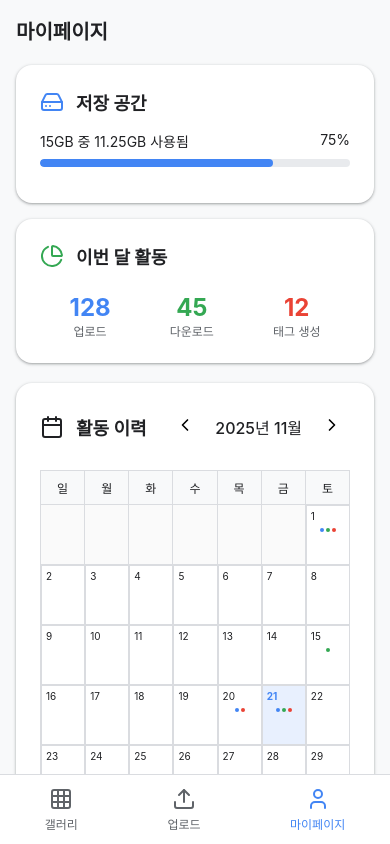
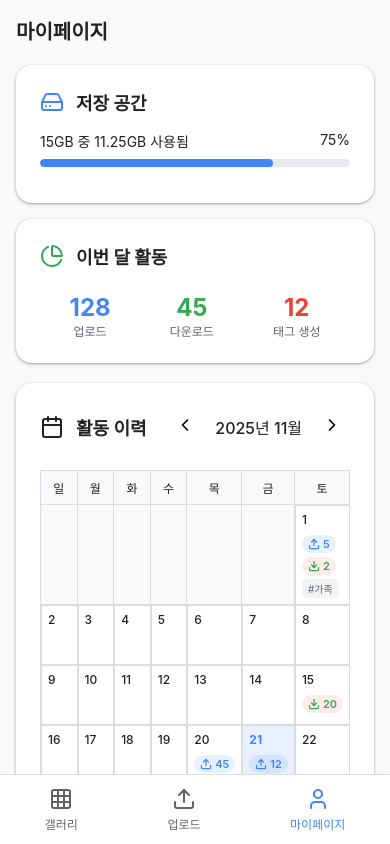
Before and after one commit to JokerTrickster/cloud_repository, a React (Vite) app: page /mypage in a window 390 px wide. Built offline with nearby package versions, Linux system fonts and the light colour scheme.

Commit message:
feat: Gallery UI polish with FAB and mobile refinements

```diff
--- a/src/data/mockData.js
+++ b/src/data/mockData.js
@@ -3,11 +3,12 @@ import { format } from 'date-fns';
 // Mock Data for Gallery
 export const MOCK_FILES = Array.from({ length: 50 }).map((_, i) => {
     const date = new Date(2025, 10, 21 - Math.floor(i / 5)); // Group by every 5 items
+    const isVideo = i % 5 === 0; // Every 5th item is a video
     return {
         id: i,
         url: `https://picsum.photos/seed/${i}/400/400`,
-        type: 'image',
-        name: `Photo ${i + 1}`,
+        type: isVideo ? 'video' : 'image',
+        name: isVideo ? `Video ${i + 1}` : `Photo ${i + 1}`,
         date: format(date, 'yyyy-MM-dd'),
         tags: i % 3 === 0 ? ['여행', '풍경'] : i % 3 === 1 ? ['음식'] : ['가족', '친구']
     };
--- a/src/pages/Gallery.jsx
+++ b/src/pages/Gallery.jsx
@@ -1,5 +1,5 @@
 import React, { useState, useMemo, useEffect, memo } from 'react';
-import { Search, Grid, Check, X } from 'lucide-react';
+import { Search, Grid, Check, X, Play, Trash2, Filter } from 'lucide-react';
 import { format, parseISO } from 'date-fns';
 import { ko } from 'date-fns/locale';
 import { MOCK_FILES, RECENT_TAGS } from '../data/mockData';
@@ -28,10 +28,32 @@ const GalleryItem = memo(({ file, isSelectionMode, isSelected, onToggle, searchT
                 width: '100%',
                 height: '100%',
                 objectFit: 'cover',
-                transition: 'transform 0.2s'
+                transition: 'transform 0.2s',
+                opacity: isSelectionMode && isSelected ? 0.7 : 1
             }}
             loading="lazy"
         />
+
+        {/* Video Indicator */}
+        {file.type === 'video' && (
+            <div style={{
+                position: 'absolute',
+                top: '50%',
+                left: '50%',
+                transform: 'translate(-50%, -50%)',
+                width: '40px',
+                height: '40px',
+                borderRadius: '50%',
+                background: 'rgba(0,0,0,0.5)',
+                display: 'flex',
+                alignItems: 'center',
+                justifyContent: 'center',
+                backdropFilter: 'blur(4px)'
+            }}>
+                <Play size={20} fill="white" color="white" style={{ marginLeft: '2px' }} />
+            </div>
+        )}
+
         {/* Tag Overlay */}
         <div style={{
             position: 'absolute',
@@ -70,7 +92,8 @@ const GalleryItem = memo(({ file, isSelectionMode, isSelected, onToggle, searchT
                 border: '2px solid white',
                 display: 'flex',
                 alignItems: 'center',
-                justifyContent: 'center'
+                justifyContent: 'center',
+                transition: 'all 0.2s'
             }}>
                 {isSelected && <Check size={14} color="white" />}
             </div>
@@ -79,10 +102,12 @@ const GalleryItem = memo(({ file, isSelectionMode, isSelected, onToggle, searchT
 ));
 
 const Gallery = () => {
+    const [files, setFiles] = useState(MOCK_FILES);
     const [searchTerm, setSearchTerm] = useState('');
     const [imageSize, setImageSize] = useState(150);
     const [selectedFiles, setSelectedFiles] = useState([]);
     const [sortOption, setSortOption] = useState('date'); // date, name, tag
+    const [filterType, setFilterType] = useState('all'); // all, image, video
     const [isSelectionMode, setIsSelectionMode] = useState(false);
     const [targetDate, setTargetDate] = useState('');
 
@@ -113,17 +138,18 @@ const Gallery = () => {
 
     // Memoized Filter and Sort Logic
     const filteredFiles = useMemo(() => {
-        return MOCK_FILES.filter(file => {
+        return files.filter(file => {
             const matchesSearch = file.name.toLowerCase().includes(searchTerm.toLowerCase()) ||
                 file.tags.some(tag => tag.toLowerCase().includes(searchTerm.toLowerCase().replace('#', '')));
-            return matchesSearch;
+            const matchesType = filterType === 'all' || file.type === filterType;
+            return matchesSearch && matchesType;
         }).sort((a, b) => {
             if (sortOption === 'date') return new Date(b.date) - new Date(a.date);
             if (sortOption === 'name') return a.name.localeCompare(b.name);
             if (sortOption === 'tag') return a.tags[0]?.localeCompare(b.tags[0] || '') || 0;
             return 0;
         });
-    }, [searchTerm, sortOption]);
+    }, [files, searchTerm, sortOption, filterType]);
 
     // Memoized Grouping
     const groupedFiles = useMemo(() => {
@@ -151,6 +177,14 @@ const Gallery = () => {
         alert(`${selectedFiles.length}개의 파일을 다운로드합니다.`);
         setSelectedFiles([]);
         setIsSelectionMode(false);
+    };
+
+    const handleDelete = () => {
+        if (window.confirm(`${selectedFiles.length}개의 파일을 삭제하시겠습니까?`)) {
+            setFiles(prev => prev.filter(file => !selectedFiles.includes(file.id)));
+            setSelectedFiles([]);
+            setIsSelectionMode(false);
+        }
     };
 
     return (
@@ -229,6 +263,28 @@ const Gallery = () => {
                     )}
                 </div>
 
+                {/* Filter Tabs */}
+                <div style={{ display: 'flex', gap: '8px', marginBottom: '12px' }}>
+                    {['all', 'image', 'video'].map(type => (
+                        <button
+                            key={type}
+                            onClick={() => setFilterType(type)}
+                            style={{
+                                padding: '6px 12px',
+                                borderRadius: 'var(--radius-full)',
+                                border: filterType === type ? '1px solid var(--primary)' : '1px solid var(--border)',
+                                background: filterType === type ? 'var(--primary)' : 'var(--surface)',
+                                color: filterType === type ? 'white' : 'var(--text-secondary)',
+                                fontSize: '13px',
+                                cursor: 'pointer',
+                                textTransform: 'capitalize'
+                            }}
+                        >
+                            {type === 'all' ? '전체' : type === 'image' ? '이미지' : '동영상'}
+                        </button>
+                    ))}
+                </div>
+
                 {/* Recent Tags */}
                 <div style={{ display: 'flex', gap: '6px', overflowX: 'auto', paddingBottom: '8px', marginBottom: '8px' }}>
                     {RECENT_TAGS.map((tag) => (
@@ -296,39 +352,7 @@ const Gallery = () => {
                     </div>
 
                     <div style={{ display: 'flex', gap: '8px' }}>
-                        {isSelectionMode ? (
-                            <>
-                                <span style={{ display: 'flex', alignItems: 'center', fontSize: '12px' }}>
-                                    {selectedFiles.length}/30
-                                </span>
-                                <button
-                                    onClick={handleDownload}
-                                    disabled={selectedFiles.length === 0}
-                                    style={{
-                                        padding: '6px 12px',
-                                        background: 'var(--primary)',
-                                        color: 'white',
-                                        borderRadius: 'var(--radius-full)',
-                                        fontSize: '12px',
-                                        opacity: selectedFiles.length === 0 ? 0.5 : 1
-                                    }}
-                                >
-                                    다운로드
-                                </button>
-                                <button
-                                    onClick={() => { setIsSelectionMode(false); setSelectedFiles([]); }}
-                                    style={{
-                                        padding: '6px 12px',
-                                        background: 'var(--surface)',
-                                        border: '1px solid var(--border)',
-                                        borderRadius: 'var(--radius-full)',
-                                        fontSize: '12px'
-                                    }}
-                                >
-                                    취소
-                                </button>
-                            </>
-                        ) : (
+                        {!isSelectionMode && (
                             <button
                                 onClick={() => setIsSelectionMode(true)}
                                 style={{
@@ -339,7 +363,8 @@ const Gallery = () => {
                                     fontSize: '12px',
                                     display: 'flex',
                                     alignItems: 'center',
-                                    gap: '4px'
+                                    gap: '4px',
+                                    cursor: 'pointer'
                                 }}
                             >
                                 <Check size={14} /> 선택
@@ -380,6 +405,98 @@ const Gallery = () => {
                     </div>
                 ))}
             </div>
+
+            {/* Floating Action Bar for Selection Mode */}
+            {isSelectionMode && (
+                <div style={{
+                    position: 'fixed',
+                    bottom: '32px',
+                    left: '50%',
+                    transform: 'translateX(-50%)',
+                    background: 'var(--surface)',
+                    padding: '8px 16px',
+                    borderRadius: '100px',
+                    boxShadow: '0 4px 20px rgba(0,0,0,0.15)',
+                    display: 'flex',
+                    alignItems: 'center',
+                    gap: '16px',
+                    zIndex: 100,
+                    border: '1px solid var(--border)',
+                    animation: 'slideUp 0.3s cubic-bezier(0.16, 1, 0.3, 1)'
+                }}>
+                    <style>{`
+                        @keyframes slideUp {
+                            from { transform: translate(-50%, 100%); opacity: 0; }
+                            to { transform: translate(-50%, 0); opacity: 1; }
+                        }
+                    `}</style>
+
+                    <button
+                        onClick={() => { setIsSelectionMode(false); setSelectedFiles([]); }}
+                        style={{
+                            background: 'none', border: 'none', cursor: 'pointer',
+                            display: 'flex', alignItems: 'center', color: 'var(--text-secondary)'
+                        }}
+                    >
+                        <X size={20} />
+                    </button>
+
+                    <div style={{ width: '1px', height: '20px', background: 'var(--border)' }} />
+
+                    <span style={{ fontSize: '14px', fontWeight: '600', minWidth: '40px', textAlign: 'center' }}>
+                        {selectedFiles.length}
+                    </span>
+
+                    <div style={{ width: '1px', height: '20px', background: 'var(--border)' }} />
+
+                    <div style={{ display: 'flex', gap: '8px' }}>
+                        <button
+                            onClick={handleDownload}
+                            disabled={selectedFiles.length === 0}
+                            style={{
+                                background: 'none', border: 'none', cursor: 'pointer',
+                                color: selectedFiles.length === 0 ? 'var(--text-tertiary)' : 'var(--primary)',
+                                display: 'flex', alignItems: 'center', gap: '4px',
+                                transition: 'color 0.2s'
+                            }}
+                            title="다운로드"
+                        >
+                            <div style={{
+                                padding: '8px',
+                                borderRadius: '50%',
+                                background: selectedFiles.length > 0 ? 'rgba(26, 115, 232, 0.1)' : 'transparent'
+                            }}>
+                                <Check size={20} style={{ display: 'none' }} /> {/* Hidden ref for size */}
+                                <svg width="20" height="20" viewBox="0 0 24 24" fill="none" stroke="currentColor" strokeWidth="2" strokeLinecap="round" strokeLinejoin="round">
+                                    <path d="M21 15v4a2 2 0 0 1-2 2H5a2 2 0 0 1-2-2v-4"></path>
+                                    <polyline points="7 10 12 15 17 10"></polyline>
+                                    <line x1="12" y1="15" x2="12" y2="3"></line>
+                                </svg>
+                            </div>
+                        </button>
+
+                        <button
+                            onClick={handleDelete}
+                            disabled={selectedFiles.length === 0}
+                            style={{
+                                background: 'none', border: 'none', cursor: 'pointer',
+                                color: selectedFiles.length === 0 ? 'var(--text-tertiary)' : '#DC2626',
+                                display: 'flex', alignItems: 'center', gap: '4px',
+                                transition: 'color 0.2s'
+                            }}
+                            title="삭제"
+                        >
+                            <div style={{
+                                padding: '8px',
+                                borderRadius: '50%',
+                                background: selectedFiles.length > 0 ? '#FEE2E2' : 'transparent'
+                            }}>
+                                <Trash2 size={20} />
+                            </div>
+                        </button>
+                    </div>
+                </div>
+            )}
         </div>
     );
 };
--- a/src/pages/MyPage.jsx
+++ b/src/pages/MyPage.jsx
@@ -12,61 +12,76 @@ const DayCell = memo(({ date, activity, isToday, onClick }) => (
         onClick={onClick}
         style={{
             border: '1px solid var(--border)',
-            padding: '4px',
+            padding: '6px',
             background: isToday ? '#E8F0FE' : 'var(--surface)',
             display: 'flex',
             flexDirection: 'column',
-            gap: '2px',
-            fontSize: '12px',
+            gap: '4px',
+            fontSize: '14px',
             position: 'relative',
-            cursor: 'pointer'
+            cursor: 'pointer',
+            transition: 'background 0.2s'
         }}
+        onMouseEnter={(e) => e.currentTarget.style.background = isToday ? '#D2E3FC' : '#F8F9FA'}
+        onMouseLeave={(e) => e.currentTarget.style.background = isToday ? '#E8F0FE' : 'var(--surface)'}
     >
         <div style={{
-            fontWeight: isToday ? 'bold' : 'normal',
+            fontWeight: isToday ? 'bold' : '500',
             color: isToday ? 'var(--primary)' : 'var(--text-primary)',
-            marginBottom: '2px',
-            fontSize: '10px'
+            marginBottom: '4px',
+            fontSize: '12px'
         }}>
             {format(date, 'd')}
         </div>
 
         {activity && (
-            <div className="activity-content">
-                {/* Desktop View */}
-                <div className="desktop-activity">
-                    <div style={{ display: 'flex', gap: '4px', marginBottom: '2px' }}>
+            <div className="activity-content" style={{ flex: 1, display: 'flex', flexDirection: 'column', gap: '2px' }}>
+                {/* Unified View for Desktop & Mobile (Responsive) */}
+                <div className="activity-details" style={{ display: 'flex', flexDirection: 'column', gap: '4px' }}>
+                    <div style={{ display: 'flex', flexWrap: 'wrap', gap: '4px' }}>
                         {activity.uploads > 0 && (
-                            <div style={{ display: 'flex', alignItems: 'center', gap: '2px', color: 'var(--primary)' }}>
-                                <Upload size={10} /> {activity.uploads}
+                            <div style={{
+                                display: 'flex', alignItems: 'center', gap: '3px',
+                                background: 'rgba(26, 115, 232, 0.1)', color: 'var(--primary)',
+                                padding: '2px 6px', borderRadius: '12px',
+                                fontSize: '11px', fontWeight: '600'
+                            }}>
+                                <Upload size={12} strokeWidth={2.5} />
+                                <span>{activity.uploads}</span>
                             </div>
                         )}
                         {activity.downloads > 0 && (
-                            <div style={{ display: 'flex', alignItems: 'center', gap: '2px', color: 'var(--secondary)' }}>
-                                <Download size={10} /> {activity.downloads}
+                            <div style={{
+                                display: 'flex', alignItems: 'center', gap: '3px',
+                                background: 'rgba(234, 67, 53, 0.1)', color: 'var(--secondary)',
+                                padding: '2px 6px', borderRadius: '12px',
+                                fontSize: '11px', fontWeight: '600'
+                            }}>
+                                <Download size={12} strokeWidth={2.5} />
+                                <span>{activity.downloads}</span>
                             </div>
                         )}
                     </div>
-                    <div style={{ display: 'flex', flexWrap: 'wrap', gap: '2px' }}>
-                        {activity.tags.map(tag => (
+                    <div style={{ display: 'flex', flexWrap: 'wrap', gap: '2px', overflow: 'hidden', maxHeight: '36px' }}>
+                        {activity.tags.slice(0, 2).map(tag => (
                             <span key={tag} style={{
-                                fontSize: '9px',
-                                padding: '1px 4px',
-                                background: 'rgba(0,0,0,0.05)',
+                                fontSize: '10px',
+                                padding: '2px 6px',
+                                background: '#F1F3F4',
                                 borderRadius: '4px',
-                                color: 'var(--text-secondary)'
+                                color: '#5F6368',
+                                whiteSpace: 'nowrap',
+                                overflow: 'hidden',
+                                textOverflow: 'ellipsis',
+                                maxWidth: '100%'
                             }}>
                                 #{tag}
                             </span>
                         ))}
+                        {activity.tags.length > 2 && (
+                            <span style={{ fontSize: '10px', color: '#5F6368', padding: '2px' }}>...</span>
+                        )}
                     </div>
-                </div>
-
-                {/* Mobile View (Dots) */}
-                <div className="mobile-activity" style={{ display: 'none', gap: '2px', justifyContent: 'center', marginTop: '2px' }}>
-                    {activity.uploads > 0 && <div style={{ width: '4px', height: '4px', borderRadius: '50%', background: 'var(--primary)' }} />}
-                    {activity.downloads > 0 && <div style={{ width: '4px', height: '4px', borderRadius: '50%', background: 'var(--secondary)' }} />}
-                    {activity.tags.length > 0 && <div style={{ width: '4px', height: '4px', borderRadius: '50%', background: 'var(--accent)' }} />}
                 </div>
             </div>
         )}
@@ -111,12 +126,6 @@ const MyPage = () => {
         @media (max-width: 768px) {
           .calendar-cell {
             min-height: 60px !important;
-          }
-          .desktop-activity {
-            display: none !important;
-          }
-          .mobile-activity {
-            display: flex !important;
           }
           .stats-container {
             grid-template-columns: 1fr;
```
Also changed, not shown: 1 other file (tests, documents, lock files or other folders).
